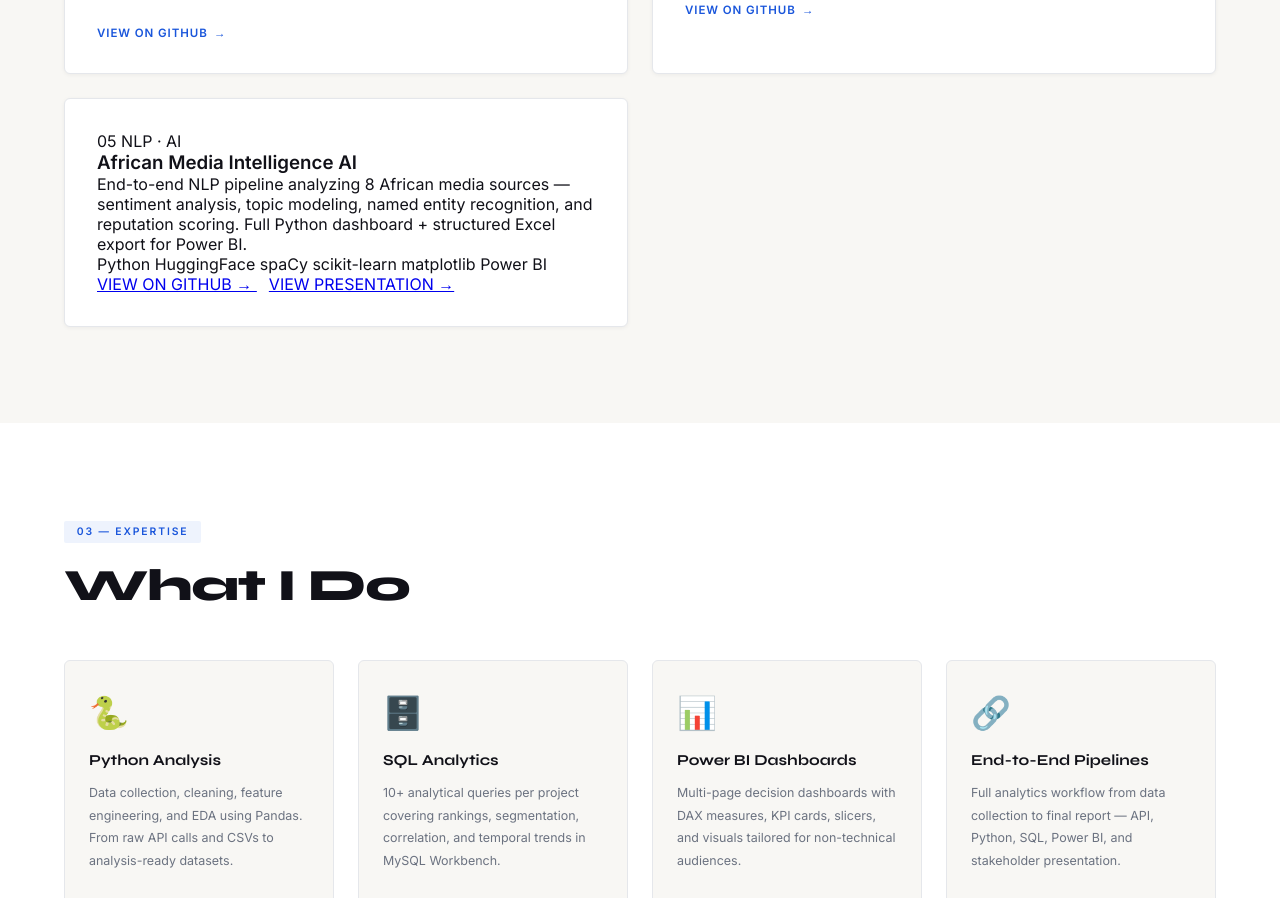
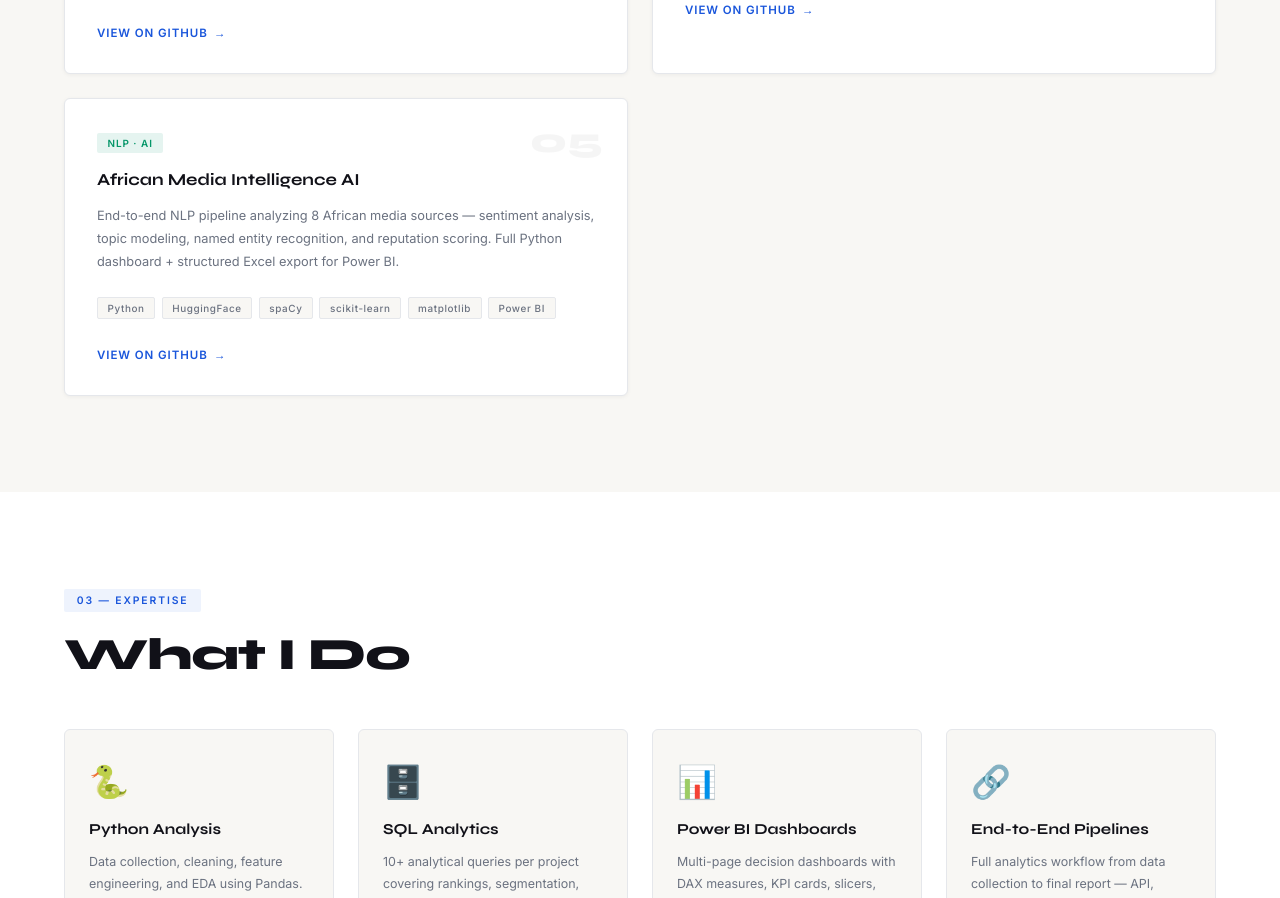
Before and after one commit to Esmel-data/portfolio, a plain HTML site: page index.html in a window 1280 px wide. Shown: the part 2633-3531 px from the top of the page. Drawn offline with Linux system fonts and the light colour scheme.

Commit message:
Update index.html

```diff
--- a/index.html
+++ b/index.html
@@ -443,44 +443,17 @@
           <span class="project-link">View on GitHub</span>
         </a>
 
-       <!-- ── PROJET 05 — African Media Intelligence AI ── -->
-<div class="project-card">
+       <a href="https://github.com/Esmel-data/african-media-intelligence-ai" target="_blank" class="project-card fade-in" style="transition-delay:0.3s">
+  <span class="project-number">05</span>
+  <span class="project-tag tag-africa">NLP · AI</span>
+  <div class="project-title">African Media Intelligence AI</div>
+  <p class="project-desc">End-to-end NLP pipeline analyzing 8 African media sources — sentiment analysis, topic modeling, named entity recognition, and reputation scoring. Full Python dashboard + structured Excel export for Power BI.</p>
+  <div class="project-stack">
+    <span class="stack-tag">Python</span><span class="stack-tag">HuggingFace</span><span class="stack-tag">spaCy</span><span class="stack-tag">scikit-learn</span><span class="stack-tag">matplotlib</span><span class="stack-tag">Power BI</span>
+  </div>
+  <span class="project-link">View on GitHub</span>
+</a>
 
-  <div class="project-header">
-    <span class="project-num">05</span>
-    <span class="project-cat">NLP · AI</span>
-  </div>
-
-  <h3>African Media Intelligence AI</h3>
-
-  <p>
-    End-to-end NLP pipeline analyzing 8 African media sources — sentiment analysis,
-    topic modeling, named entity recognition, and reputation scoring.
-    Full Python dashboard + structured Excel export for Power BI.
-  </p>
-
-  <div class="project-tags">
-    <span>Python</span>
-    <span>HuggingFace</span>
-    <span>spaCy</span>
-    <span>scikit-learn</span>
-    <span>matplotlib</span>
-    <span>Power BI</span>
-  </div>
-
-  <a href="https://github.com/Esmel-data/african-media-intelligence-ai"
-     target="_blank" rel="noopener noreferrer">
-    VIEW ON GITHUB →
-  </a>
-
-  <a href="https://gamma.app/docs/f7i3qy96y9lfvaj"
-     target="_blank" rel="noopener noreferrer"
-     style="margin-left: 12px;">
-    VIEW PRESENTATION →
-  </a>
-
-</div>
-<!-- ── FIN PROJET 05 ── -->
       </div>
     </div>
   </section>
```
